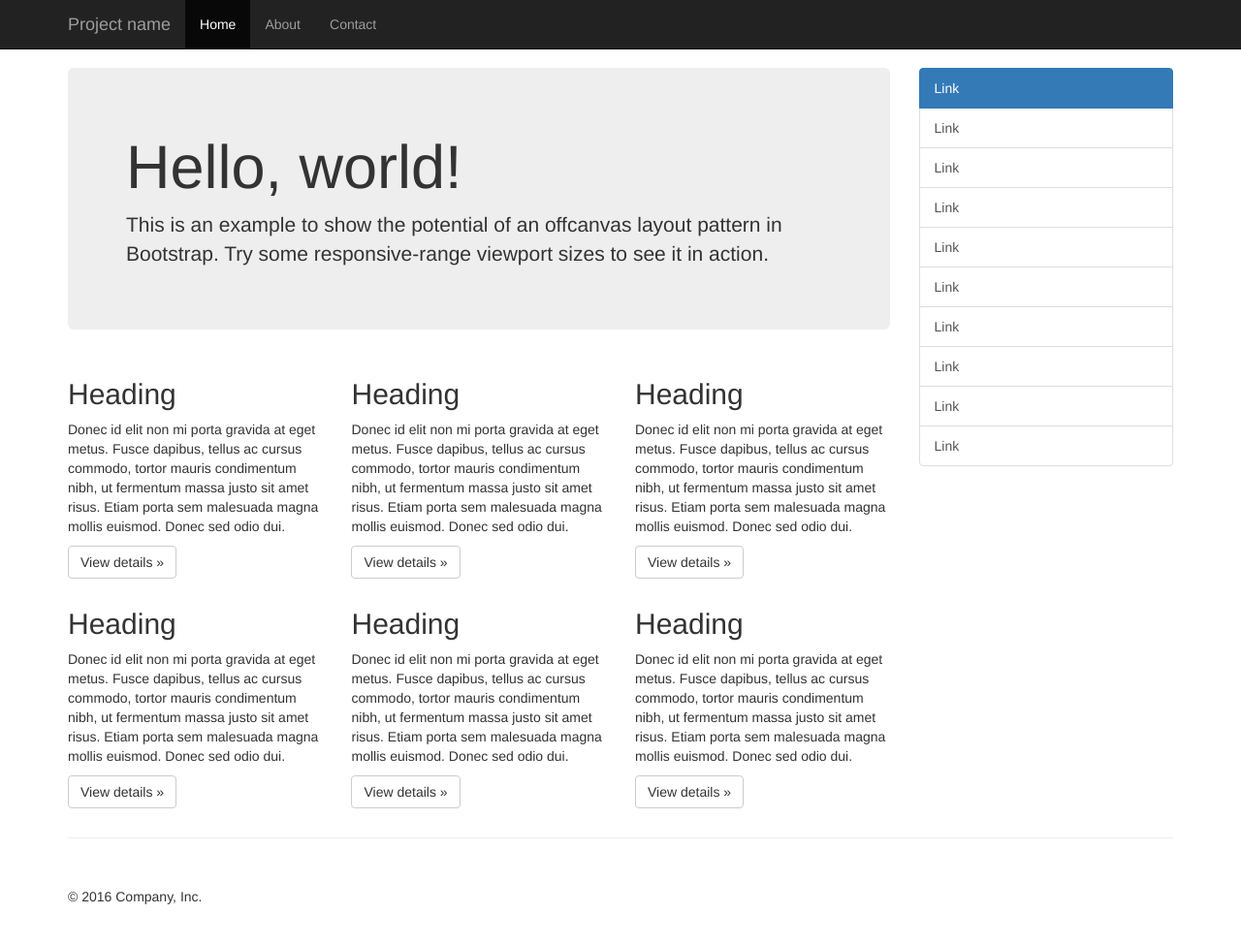
After one commit to 131250208/device_info, a Django app: template device_searcher/device_display/templates/device_display/home.html in a window 1280 px wide. The commit adds this page. Shown: the whole page at 97% size. Run offline with Django 3.2, Linux system fonts and the light colour scheme; the template is opened without the code that fills it, so the values that code supplies are empty; some libraries are stand-ins or nearby versions.

Commit message:
增加home.html主页面，修改登录页面login.html名为signin.html，重新调整了templates下的模块结构

```diff
--- /dev/null
+++ b/device_searcher/device_display/templates/device_display/home.html
@@ -0,0 +1,133 @@
+<!DOCTYPE html>
+<html lang="en">
+  <head>
+    <meta charset="utf-8">
+    <meta http-equiv="X-UA-Compatible" content="IE=edge">
+    <meta name="viewport" content="width=device-width, initial-scale=1">
+    <!-- The above 3 meta tags *must* come first in the head; any other head content must come *after* these tags -->
+    <meta name="description" content="">
+    <meta name="author" content="">
+    <link rel="icon" href="../../favicon.ico">
+
+    <title>Off Canvas Template for Bootstrap</title>
+
+    <!-- Bootstrap core CSS -->
+    <link href="../../dist/css/bootstrap.min.css" rel="stylesheet">
+
+    <!-- IE10 viewport hack for Surface/desktop Windows 8 bug -->
+    <link href="../../assets/css/ie10-viewport-bug-workaround.css" rel="stylesheet">
+
+    <!-- Custom styles for this template -->
+    <link href="offcanvas.css" rel="stylesheet">
+
+    <!-- HTML5 shim and Respond.js for IE8 support of HTML5 elements and media queries -->
+    <!--[if lt IE 9]>
+      <script src="https://oss.maxcdn.com/html5shiv/3.7.3/html5shiv.min.js"></script>
+      <script src="https://oss.maxcdn.com/respond/1.4.2/respond.min.js"></script>
+    <![endif]-->
+  </head>
+
+  <body>
+    <nav class="navbar navbar-fixed-top navbar-inverse">
+      <div class="container">
+        <div class="navbar-header">
+          <button type="button" class="navbar-toggle collapsed" data-toggle="collapse" data-target="#navbar" aria-expanded="false" aria-controls="navbar">
+            <span class="sr-only">Toggle navigation</span>
+            <span class="icon-bar"></span>
+            <span class="icon-bar"></span>
+            <span class="icon-bar"></span>
+          </button>
+          <a class="navbar-brand" href="#">Project name</a>
+        </div>
+        <div id="navbar" class="collapse navbar-collapse">
+          <ul class="nav navbar-nav">
+            <li class="active"><a href="#">Home</a></li>
+            <li><a href="#about">About</a></li>
+            <li><a href="#contact">Contact</a></li>
+          </ul>
+        </div><!-- /.nav-collapse -->
+      </div><!-- /.container -->
+    </nav><!-- /.navbar -->
+
+    <div class="container">
+
+      <div class="row row-offcanvas row-offcanvas-right">
+
+        <div class="col-xs-12 col-sm-9">
+          <p class="pull-right visible-xs">
+            <button type="button" class="btn btn-primary btn-xs" data-toggle="offcanvas">Toggle nav</button>
+          </p>
+          <div class="jumbotron">
+            <h1>Hello, world!</h1>
+            <p>This is an example to show the potential of an offcanvas layout pattern in Bootstrap. Try some responsive-range viewport sizes to see it in action.</p>
+          </div>
+          <div class="row">
+            <div class="col-xs-6 col-lg-4">
+              <h2>Heading</h2>
+              <p>Donec id elit non mi porta gravida at eget metus. Fusce dapibus, tellus ac cursus commodo, tortor mauris condimentum nibh, ut fermentum massa justo sit amet risus. Etiam porta sem malesuada magna mollis euismod. Donec sed odio dui. </p>
+              <p><a class="btn btn-default" href="#" role="button">View details &raquo;</a></p>
+            </div><!--/.col-xs-6.col-lg-4-->
+            <div class="col-xs-6 col-lg-4">
+              <h2>Heading</h2>
+              <p>Donec id elit non mi porta gravida at eget metus. Fusce dapibus, tellus ac cursus commodo, tortor mauris condimentum nibh, ut fermentum massa justo sit amet risus. Etiam porta sem malesuada magna mollis euismod. Donec sed odio dui. </p>
+              <p><a class="btn btn-default" href="#" role="button">View details &raquo;</a></p>
+            </div><!--/.col-xs-6.col-lg-4-->
+            <div class="col-xs-6 col-lg-4">
+              <h2>Heading</h2>
+              <p>Donec id elit non mi porta gravida at eget metus. Fusce dapibus, tellus ac cursus commodo, tortor mauris condimentum nibh, ut fermentum massa justo sit amet risus. Etiam porta sem malesuada magna mollis euismod. Donec sed odio dui. </p>
+              <p><a class="btn btn-default" href="#" role="button">View details &raquo;</a></p>
+            </div><!--/.col-xs-6.col-lg-4-->
+            <div class="col-xs-6 col-lg-4">
+              <h2>Heading</h2>
+              <p>Donec id elit non mi porta gravida at eget metus. Fusce dapibus, tellus ac cursus commodo, tortor mauris condimentum nibh, ut fermentum massa justo sit amet risus. Etiam porta sem malesuada magna mollis euismod. Donec sed odio dui. </p>
+              <p><a class="btn btn-default" href="#" role="button">View details &raquo;</a></p>
+            </div><!--/.col-xs-6.col-lg-4-->
+            <div class="col-xs-6 col-lg-4">
+              <h2>Heading</h2>
+              <p>Donec id elit non mi porta gravida at eget metus. Fusce dapibus, tellus ac cursus commodo, tortor mauris condimentum nibh, ut fermentum massa justo sit amet risus. Etiam porta sem malesuada magna mollis euismod. Donec sed odio dui. </p>
+              <p><a class="btn btn-default" href="#" role="button">View details &raquo;</a></p>
+            </div><!--/.col-xs-6.col-lg-4-->
+            <div class="col-xs-6 col-lg-4">
+              <h2>Heading</h2>
+              <p>Donec id elit non mi porta gravida at eget metus. Fusce dapibus, tellus ac cursus commodo, tortor mauris condimentum nibh, ut fermentum massa justo sit amet risus. Etiam porta sem malesuada magna mollis euismod. Donec sed odio dui. </p>
+              <p><a class="btn btn-default" href="#" role="button">View details &raquo;</a></p>
+            </div><!--/.col-xs-6.col-lg-4-->
+          </div><!--/row-->
+        </div><!--/.col-xs-12.col-sm-9-->
+
+        <div class="col-xs-6 col-sm-3 sidebar-offcanvas" id="sidebar">
+          <div class="list-group">
+            <a href="#" class="list-group-item active">Link</a>
+            <a href="#" class="list-group-item">Link</a>
+            <a href="#" class="list-group-item">Link</a>
+            <a href="#" class="list-group-item">Link</a>
+            <a href="#" class="list-group-item">Link</a>
+            <a href="#" class="list-group-item">Link</a>
+            <a href="#" class="list-group-item">Link</a>
+            <a href="#" class="list-group-item">Link</a>
+            <a href="#" class="list-group-item">Link</a>
+            <a href="#" class="list-group-item">Link</a>
+          </div>
+        </div><!--/.sidebar-offcanvas-->
+      </div><!--/row-->
+
+      <hr>
+
+      <footer>
+        <p>&copy; 2016 Company, Inc.</p>
+      </footer>
+
+    </div><!--/.container-->
+
+
+    <!-- Bootstrap core JavaScript
+    ================================================== -->
+    <!-- Placed at the end of the document so the pages load faster -->
+    <script src="https://ajax.googleapis.com/ajax/libs/jquery/1.12.4/jquery.min.js"></script>
+    <script>window.jQuery || document.write('<script src="../../assets/js/vendor/jquery.min.js"><\/script>')</script>
+    <script src="../../dist/js/bootstrap.min.js"></script>
+    <!-- IE10 viewport hack for Surface/desktop Windows 8 bug -->
+    <script src="../../assets/js/ie10-viewport-bug-workaround.js"></script>
+    <script src="offcanvas.js"></script>
+  </body>
+</html>
--- a/device_searcher/device_display/templates/device_display/login.html
+++ b/device_searcher/device_display/templates/device_display/signin.html
@@ -7,7 +7,7 @@
     <!-- The above 3 meta tags *must* come first in the head; any other head content must come *after* these tags -->
     <meta name="description" content="">
     <meta name="author" content="">
-    <link rel="icon" href="../framework/ico/favicon.ico">
+    <link rel="icon" href="../others/icon/favicon.ico">
 
     <title>Signin Template for Bootstrap</title>
 
@@ -15,7 +15,7 @@
     <link href="../framework/css/bootstrap.min.css" rel="stylesheet">
 
     <!-- Custom styles for this template -->
-    <link href="../css_self/signin.css" rel="stylesheet">
+    <link href="../self_defined/css/signin.css" rel="stylesheet">
 
     <!-- HTML5 shim and Respond.js for IE8 support of HTML5 elements and media queries -->
     <!--[if lt IE 9]>
--- /dev/null
+++ b/device_searcher/device_display/templates/self_defined/css/offcanvas.css
@@ -0,0 +1,59 @@
+/*
+ * Style tweaks
+ * --------------------------------------------------
+ */
+html,
+body {
+  overflow-x: hidden; /* Prevent scroll on narrow devices */
+}
+body {
+  padding-top: 70px;
+}
+footer {
+  padding: 30px 0;
+}
+
+/*
+ * Off Canvas
+ * --------------------------------------------------
+ */
+@media screen and (max-width: 767px) {
+  .row-offcanvas {
+    position: relative;
+    -webkit-transition: all .25s ease-out;
+         -o-transition: all .25s ease-out;
+            transition: all .25s ease-out;
+  }
+
+  .row-offcanvas-right {
+    right: 0;
+  }
+
+  .row-offcanvas-left {
+    left: 0;
+  }
+
+  .row-offcanvas-right
+  .sidebar-offcanvas {
+    right: -50%; /* 6 columns */
+  }
+
+  .row-offcanvas-left
+  .sidebar-offcanvas {
+    left: -50%; /* 6 columns */
+  }
+
+  .row-offcanvas-right.active {
+    right: 50%; /* 6 columns */
+  }
+
+  .row-offcanvas-left.active {
+    left: 50%; /* 6 columns */
+  }
+
+  .sidebar-offcanvas {
+    position: absolute;
+    top: 0;
+    width: 50%; /* 6 columns */
+  }
+}
--- /dev/null
+++ b/device_searcher/device_display/templates/self_defined/js/offcanvas.js
@@ -0,0 +1,5 @@
+$(document).ready(function () {
+  $('[data-toggle="offcanvas"]').click(function () {
+    $('.row-offcanvas').toggleClass('active')
+  });
+});
```
Also changed, not shown: device_searcher/device_display/templates/others/icon/favicon.ico (renamed from device_searcher/device_display/templates/framework/ico/favicon.ico), device_searcher/device_display/templates/self_defined/css/signin.css (renamed from device_searcher/device_display/templates/css_self/signin.css).
